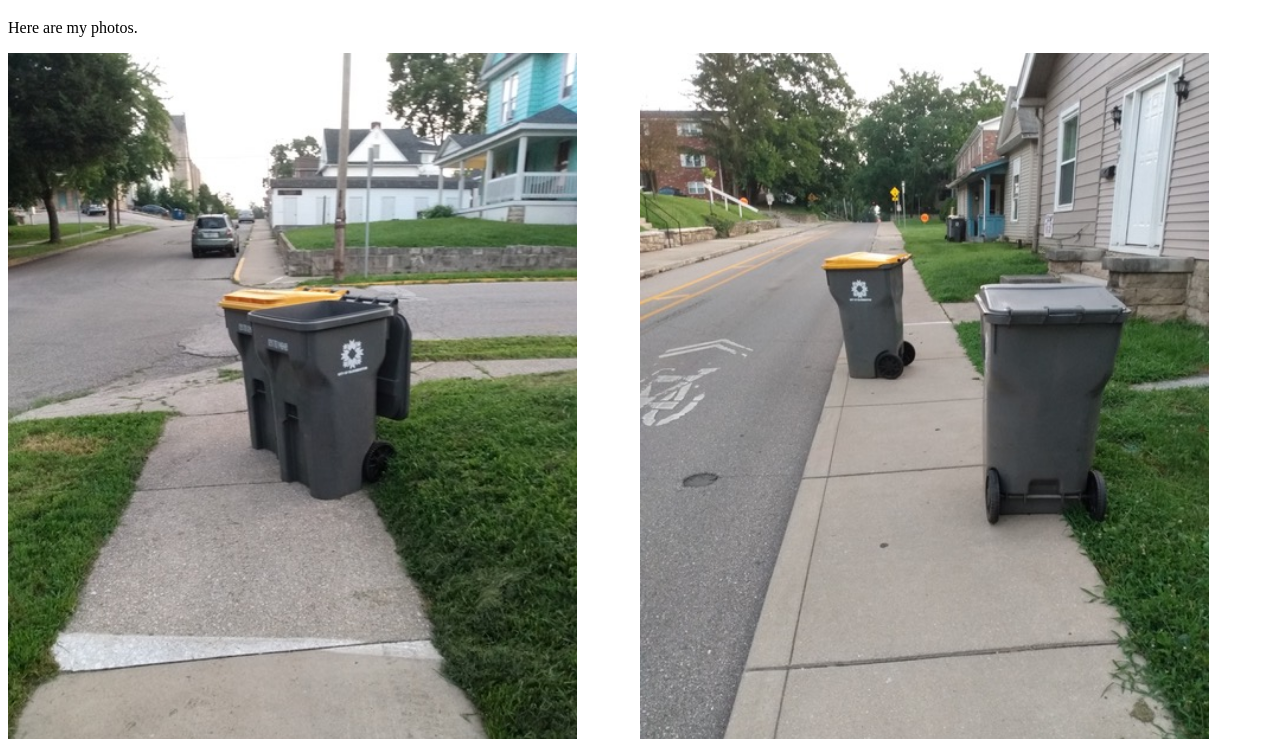
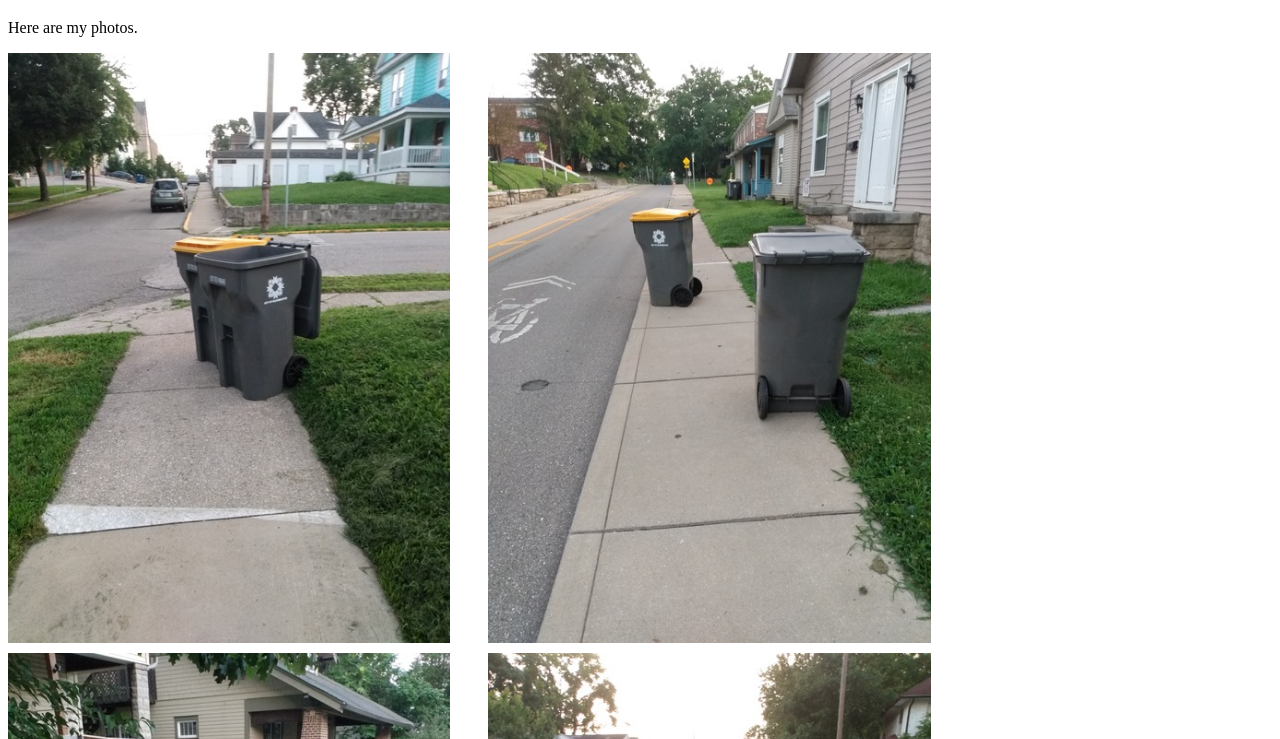
Before and after one commit to chuck-livingston/sidewalks, a plain HTML site: page trashcans/index.html in a window 1280 px wide. Shown: the part 61-800 px from the top of the page. Drawn offline with Linux system fonts and the light colour scheme.

Commit message:
Update index.html

```diff
--- a/trashcans/index.html
+++ b/trashcans/index.html
@@ -10,8 +10,8 @@
             margin-bottom: 10px;
         }
         .photo-row img {
-            width: 45%;
-            margin-right: 5%;
+            width: 35%;
+            margin-right: 3%;
         }
         .photo-row img:last-child {
             margin-right: 0;
```
